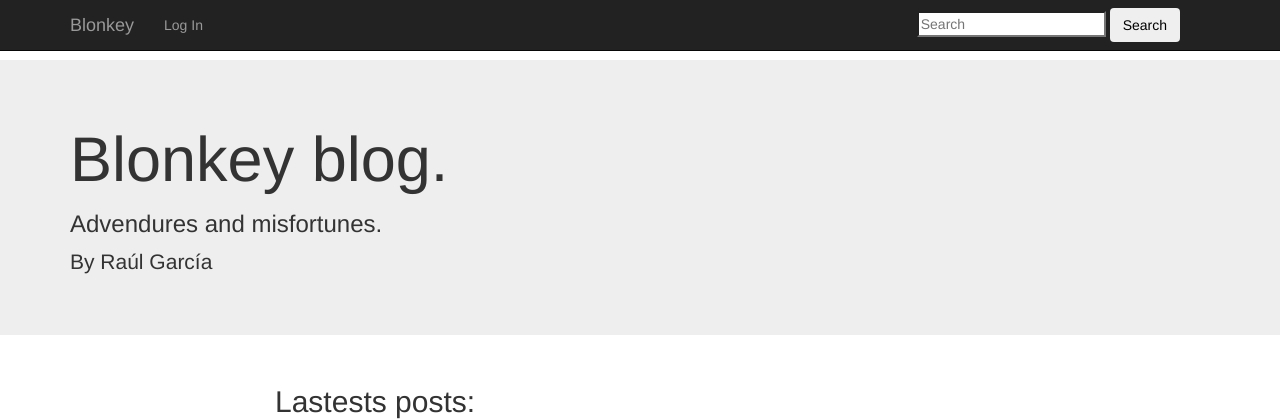
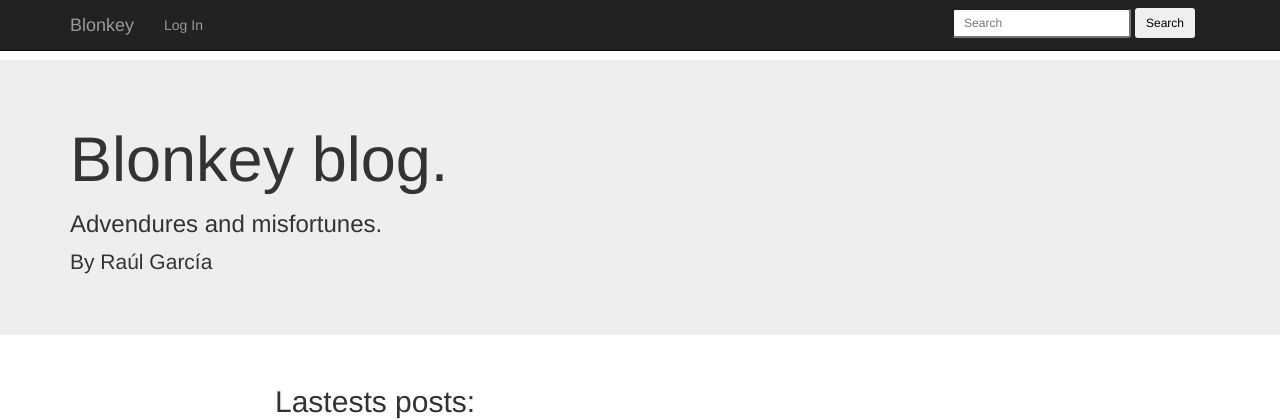
Before and after one commit to YoYuUm/Blonkey, a Flask app: page / in a window 1280 px wide. Shown: the top 420 px of the page. Run offline with Flask 2, Linux system fonts and the light colour scheme; data that the repository does not hold is empty; some libraries are stand-ins or nearby versions.

Commit message:
Fixed search bar in tablet size devices

```diff
--- a/app/templates/base.html
+++ b/app/templates/base.html
@@ -18,6 +18,14 @@
          body {
 
           padding-top: 60px; /* 60px to make the container go all the way to the bottom of the topbar */
+          }
+          /* Small devices (tablets, 768px and up) */
+          @media (min-width: 768px) { /* @screen-sm */
+
+            .navbar-form{
+              margin-left: -15px;  /*It would be nice if this parameters*/
+              margin-right: -15px; /*inherit from the big navbar-form*/
+            }
           }
           .label a, .badge a{
               color: white;
@@ -67,8 +75,8 @@
                         </ul>
 
                         <form action="/post/search" method="get" class="navbar-form navbar-right">
-                                    <input type="text" name="query" class="search-query" placeholder="Search">
-                                    <input type="submit" value="Search" class="btn btn-small">
+                                    <input type="text" name="query" class="input-sm" placeholder="Search">
+                                    <input type="submit" value="Search" class="btn btn-sm">
                         </form>
 
                     </nav>
```
